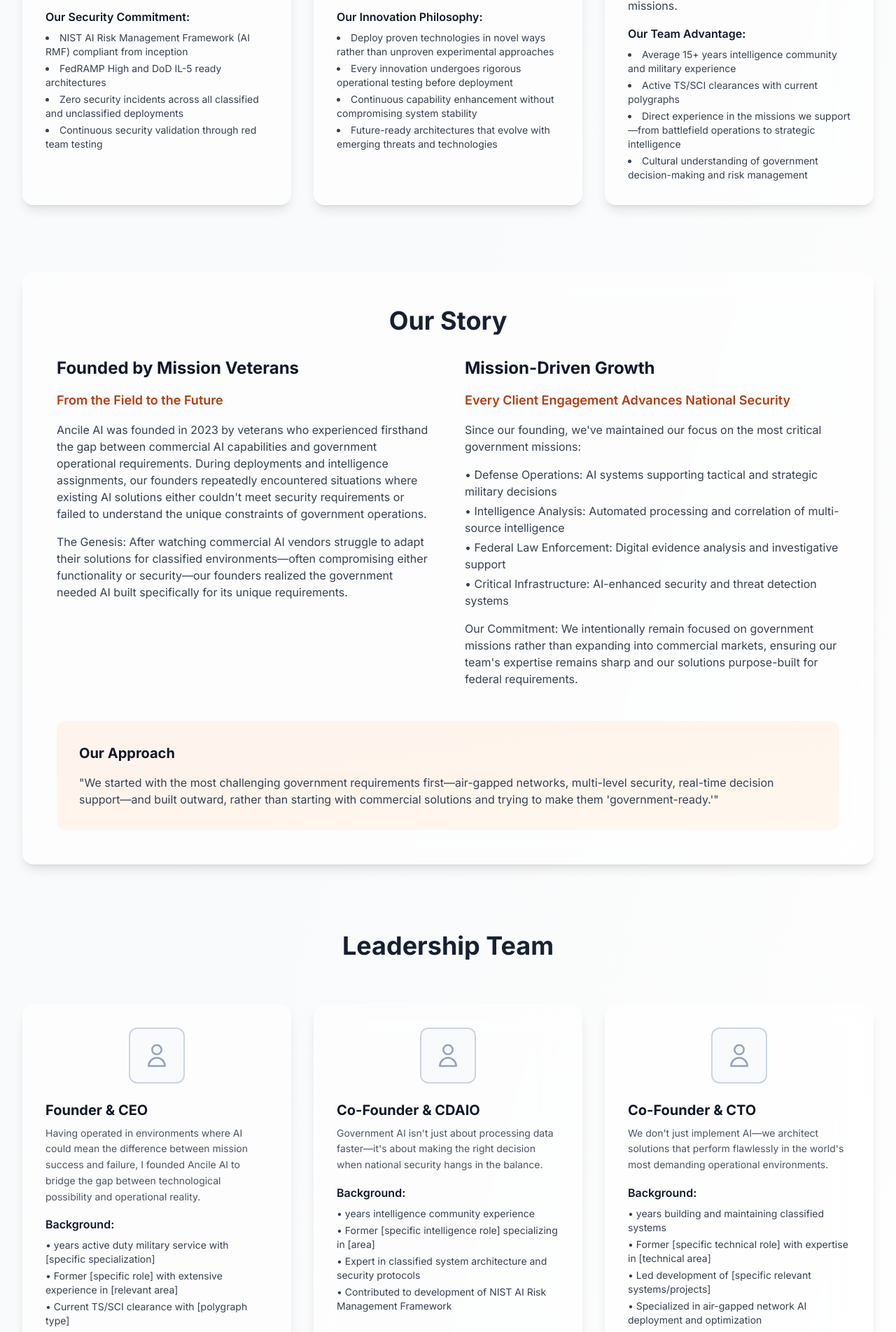
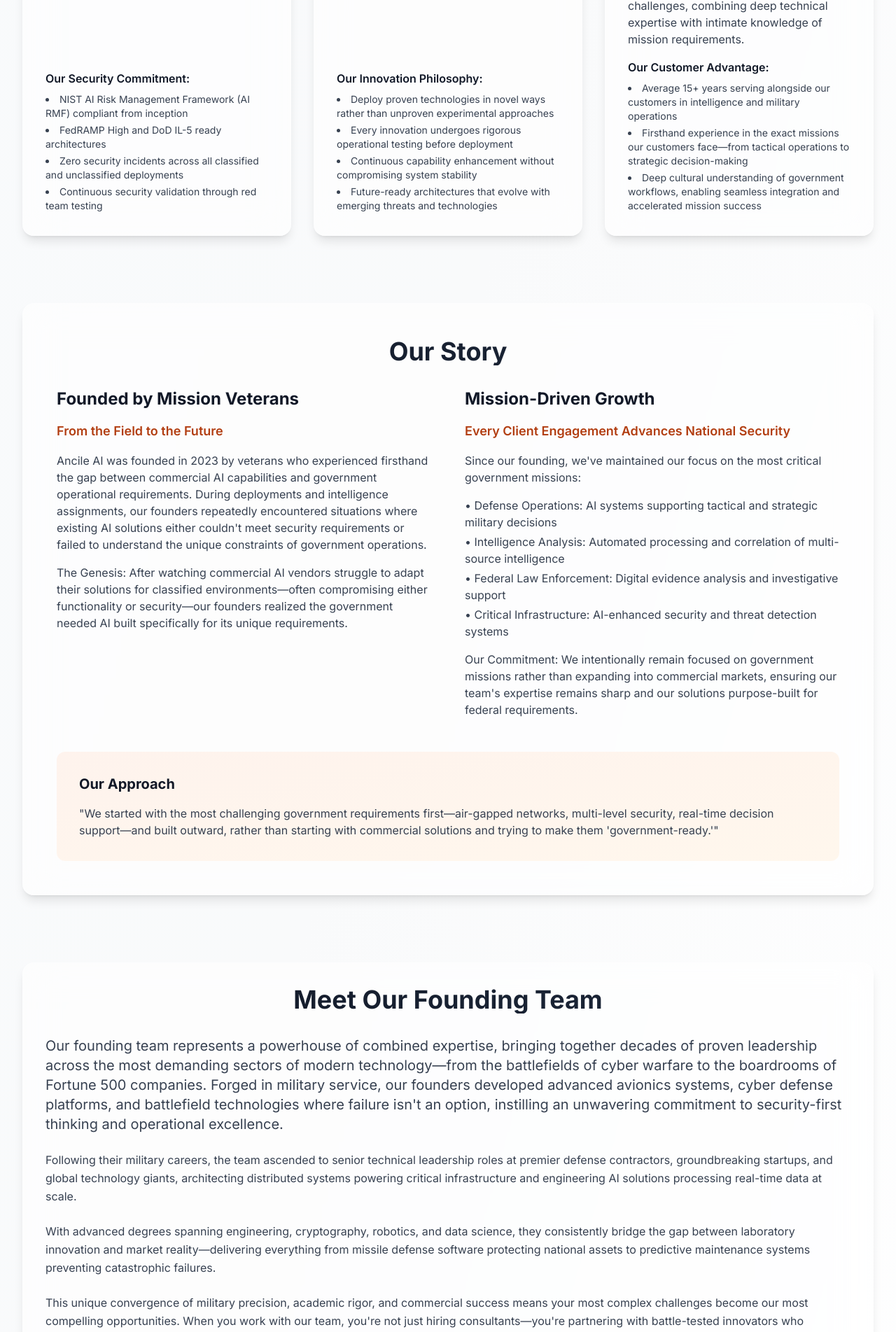
Before and after one commit to ancile-ai-it/ancile_ai, a Next.js app: page /about in a window 1280 px wide. Shown: the part 1813-3716 px from the top of the page at 70% size. Built offline with nearby package versions, Linux system fonts and the light colour scheme.

Commit message:
changed leaders to a section

```diff
--- a/src/app/about/page.tsx
+++ b/src/app/about/page.tsx
@@ -144,8 +144,9 @@
             <h2 className="text-4xl font-bold text-center mb-16 bg-gradient-to-r from-gray-900 to-slate-800 bg-clip-text text-transparent">
               Our Core Values
             </h2>
-            <div className="grid md:grid-cols-3 gap-8">
-              <div className="bg-white/60 backdrop-blur-xl rounded-2xl p-8 border border-white/20 shadow-lg hover:shadow-xl transition-all duration-500 hover:-translate-y-2">
+            <div className="grid md:grid-cols-3 gap-8 items-stretch">
+              <div className="bg-white/60 backdrop-blur-xl rounded-2xl p-8 border border-white/20 shadow-lg hover:shadow-xl transition-all duration-500 hover:-translate-y-2 flex flex-col h-full">
+                <div className="flex-grow">
                   <div className="bg-gradient-to-br from-burnt-orange-600 to-burnt-orange-700 w-16 h-16 rounded-xl flex items-center justify-center mx-auto mb-6">
                     <svg
                       className="w-8 h-8 text-white"
@@ -172,6 +173,7 @@
                     mission integrity as foundational principles—never as
                     afterthoughts.
                   </p>
+                </div>
                 <div className="text-left">
                   <h5 className="font-semibold text-gray-900 mb-2">
                     Our Security Commitment:
@@ -193,7 +195,8 @@
                 </div>
               </div>
 
-              <div className="bg-white/60 backdrop-blur-xl rounded-2xl p-8 border border-white/20 shadow-lg hover:shadow-xl transition-all duration-500 hover:-translate-y-2">
+              <div className="bg-white/60 backdrop-blur-xl rounded-2xl p-8 border border-white/20 shadow-lg hover:shadow-xl transition-all duration-500 hover:-translate-y-2 flex flex-col h-full">
+                <div className="flex-grow">
                   <div className="bg-gradient-to-br from-burnt-orange-700 to-burnt-orange-600 w-16 h-16 rounded-xl flex items-center justify-center mx-auto mb-6">
                     <svg
                       className="w-8 h-8 text-white"
@@ -220,6 +223,7 @@
                     99.9% reliability required for operations where failure means
                     mission compromise.
                   </p>
+                </div>
                 <div className="text-left">
                   <h5 className="font-semibold text-gray-900 mb-2">
                     Our Innovation Philosophy:
@@ -245,7 +249,8 @@
                 </div>
               </div>
 
-              <div className="bg-white/60 backdrop-blur-xl rounded-2xl p-8 border border-white/20 shadow-lg hover:shadow-xl transition-all duration-500 hover:-translate-y-2">
+              <div className="bg-white/60 backdrop-blur-xl rounded-2xl p-8 border border-white/20 shadow-lg hover:shadow-xl transition-all duration-500 hover:-translate-y-2 flex flex-col h-full">
+                <div className="flex-grow">
                   <div className="bg-gradient-to-br from-burnt-orange-600 to-burnt-orange-700 w-16 h-16 rounded-xl flex items-center justify-center mx-auto mb-6">
                     <svg
                       className="w-8 h-8 text-white"
@@ -262,33 +267,35 @@
                     </svg>
                   </div>
                   <h3 className="text-2xl font-bold text-gray-900 mb-4">
-                  Operational Excellence
+                    Customer-Centric
                   </h3>
                   <h4 className="text-lg font-semibold text-burnt-orange-700 mb-3">
-                  Led by Operators, Built for Operators
+                    Mission-First Partners, Purpose-Built Solutions
                   </h4>
                   <p className="text-gray-700 mb-4">
-                  Our veteran-founded team brings unmatched operational
-                  experience, combining deep technical expertise with real-world
-                  understanding of government missions.
+                    Our team leverages unmatched operational experience to deliver
+                    solutions that truly understand and address our customers'
+                    most critical challenges, combining deep technical expertise
+                    with intimate knowledge of mission requirements.
                   </p>
+                </div>
                 <div className="text-left">
                   <h5 className="font-semibold text-gray-900 mb-2">
-                    Our Team Advantage:
+                    Our Customer Advantage:
                   </h5>
                   <ul className="text-gray-700 text-sm space-y-1 list-disc list-inside">
                     <li>
-                      Average 15+ years intelligence community and military
-                      experience
-                    </li>
-                    <li>Active TS/SCI clearances with current polygraphs</li>
-                    <li>
-                      Direct experience in the missions we support—from
-                      battlefield operations to strategic intelligence
+                      Average 15+ years serving alongside our customers in
+                      intelligence and military operations
                     </li>
                     <li>
-                      Cultural understanding of government decision-making and
-                      risk management
+                      Firsthand experience in the exact missions our customers
+                      face—from tactical operations to strategic decision-making
+                    </li>
+                    <li>
+                      Deep cultural understanding of government workflows,
+                      enabling seamless integration and accelerated mission
+                      success
                     </li>
                   </ul>
                 </div>
@@ -382,155 +389,31 @@
             </div>
           </section>
 
-          {/* Leadership Team */}
+          {/* Meet Our Founding Team */}
           <section className="mb-24">
-            <h2 className="text-4xl font-bold text-center mb-16 bg-gradient-to-r from-gray-900 to-slate-800 bg-clip-text text-transparent">
-              Leadership Team
+            <div className="bg-white/60 backdrop-blur-xl rounded-2xl p-8 border border-white/20 shadow-lg">
+              <div className="text-center mb-8">
+                <h2 className="text-4xl font-bold mb-6 bg-gradient-to-r from-gray-900 to-slate-800 bg-clip-text text-transparent">
+                  Meet Our Founding Team
                 </h2>
-
-            <div className="grid md:grid-cols-3 gap-8 mb-16">
-              <div className="bg-white/60 backdrop-blur-xl rounded-2xl p-8 border border-white/20 shadow-lg hover:shadow-xl transition-all duration-500 hover:-translate-y-2">
-                <div className="w-20 h-20 rounded-xl border-2 border-slate-300 bg-slate-50 flex items-center justify-center mx-auto mb-6">
-                  <svg
-                    className="w-10 h-10 text-slate-400"
-                    fill="none"
-                    stroke="currentColor"
-                    viewBox="0 0 24 24"
-                  >
-                    <path
-                      strokeLinecap="round"
-                      strokeLinejoin="round"
-                      strokeWidth={1.5}
-                      d="M16 7a4 4 0 11-8 0 4 4 0 018 0zM12 14a7 7 0 00-7 7h14a7 7 0 00-7-7z"
-                    />
-                  </svg>
-                </div>
-                <h3 className="text-xl font-bold text-gray-900 mb-2">
-                  Founder & CEO
-                </h3>
-                {/* <h4 className="text-lg font-semibold text-burnt-orange-700 mb-3">[Name]</h4> */}
-                {/* <p className="text-slate-700 font-medium mb-4">Former [Military Branch/Agency], [Rank/Position]</p> */}
-                <p className="text-gray-600 text-sm leading-relaxed mb-4">
-                  Having operated in environments where AI could mean the
-                  difference between mission success and failure, I founded
-                  Ancile AI to bridge the gap between technological possibility
-                  and operational reality.
-                </p>
-                <div className="text-left">
-                  <h5 className="font-semibold text-gray-900 mb-2">
-                    Background:
-                  </h5>
-                  <ul className="text-gray-700 text-sm space-y-1">
-                    <li>
-                      • years active duty military service with [specific
-                      specialization]
-                    </li>
-                    <li>
-                      • Former [specific role] with extensive experience in
-                      [relevant area]
-                    </li>
-                    <li>• Current TS/SCI clearance with [polygraph type]</li>
-                    <li>
-                      • Led AI implementation projects for [specific government
-                      agencies/missions]
-                    </li>
-                  </ul>
-                </div>
               </div>
 
-              <div className="bg-white/60 backdrop-blur-xl rounded-2xl p-8 border border-white/20 shadow-lg hover:shadow-xl transition-all duration-500 hover:-translate-y-2">
-                <div className="w-20 h-20 rounded-xl border-2 border-slate-300 bg-slate-50 flex items-center justify-center mx-auto mb-6">
-                  <svg
-                    className="w-10 h-10 text-slate-400"
-                    fill="none"
-                    stroke="currentColor"
-                    viewBox="0 0 24 24"
-                  >
-                    <path
-                      strokeLinecap="round"
-                      strokeLinejoin="round"
-                      strokeWidth={1.5}
-                      d="M16 7a4 4 0 11-8 0 4 4 0 018 0zM12 14a7 7 0 00-7 7h14a7 7 0 00-7-7z"
-                    />
-                  </svg>
-                </div>
-                <h3 className="text-xl font-bold text-gray-900 mb-2">
-                  Co-Founder & CDAIO
-                </h3>
-                {/* <h4 className="text-lg font-semibold text-burnt-orange-700 mb-3">[Name]</h4> */}
-                {/* <p className="text-slate-700 font-medium mb-4">Former [Military Branch/Agency], [Rank/Position]</p> */}
-                <p className="text-gray-600 text-sm leading-relaxed mb-4">
-                  Government AI isn't just about processing data faster—it's
-                  about making the right decision when national security hangs
-                  in the balance.
+              <div className="prose prose-lg mx-auto text-gray-700 leading-relaxed space-y-6">
+                <p className="text-xl">
+                  Our founding team represents a powerhouse of combined expertise, bringing together decades of proven leadership across the most demanding sectors of modern technology—from the battlefields of cyber warfare to the boardrooms of Fortune 500 companies. Forged in military service, our founders developed advanced avionics systems, cyber defense platforms, and battlefield technologies where failure isn't an option, instilling an unwavering commitment to security-first thinking and operational excellence.
                 </p>
-                <div className="text-left">
-                  <h5 className="font-semibold text-gray-900 mb-2">
-                    Background:
-                  </h5>
-                  <ul className="text-gray-700 text-sm space-y-1">
-                    <li>• years intelligence community experience</li>
-                    <li>
-                      • Former [specific intelligence role] specializing in
-                      [area]
-                    </li>
-                    <li>
-                      • Expert in classified system architecture and security
-                      protocols
-                    </li>
-                    <li>
-                      • Contributed to development of NIST AI Risk Management
-                      Framework
-                    </li>
-                  </ul>
-                </div>
-              </div>
 
-              <div className="bg-white/60 backdrop-blur-xl rounded-2xl p-8 border border-white/20 shadow-lg hover:shadow-xl transition-all duration-500 hover:-translate-y-2">
-                <div className="w-20 h-20 rounded-xl border-2 border-slate-300 bg-slate-50 flex items-center justify-center mx-auto mb-6">
-                  <svg
-                    className="w-10 h-10 text-slate-400"
-                    fill="none"
-                    stroke="currentColor"
-                    viewBox="0 0 24 24"
-                  >
-                    <path
-                      strokeLinecap="round"
-                      strokeLinejoin="round"
-                      strokeWidth={1.5}
-                      d="M16 7a4 4 0 11-8 0 4 4 0 018 0zM12 14a7 7 0 00-7 7h14a7 7 0 00-7-7z"
-                    />
-                  </svg>
-                </div>
-                <h3 className="text-xl font-bold text-gray-900 mb-2">
-                  Co-Founder & CTO
-                </h3>
-                {/* <h4 className="text-lg font-semibold text-burnt-orange-700 mb-3">[Name]</h4> */}
-                {/* <p className="text-slate-700 font-medium mb-4">Former [Military Branch], Systems Architect</p> */}
-                <p className="text-gray-600 text-sm leading-relaxed mb-4">
-                  We don't just implement AI—we architect solutions that perform
-                  flawlessly in the world's most demanding operational
-                  environments.
+                <p>
+                  Following their military careers, the team ascended to senior technical leadership roles at premier defense contractors, groundbreaking startups, and global technology giants, architecting distributed systems powering critical infrastructure and engineering AI solutions processing real-time data at scale.
                 </p>
-                <div className="text-left">
-                  <h5 className="font-semibold text-gray-900 mb-2">
-                    Background:
-                  </h5>
-                  <ul className="text-gray-700 text-sm space-y-1">
-                    <li>• years building and maintaining classified systems</li>
-                    <li>
-                      • Former [specific technical role] with expertise in
-                      [technical area]
-                    </li>
-                    <li>
-                      • Led development of [specific relevant systems/projects]
-                    </li>
-                    <li>
-                      • Specialized in air-gapped network AI deployment and
-                      optimization
-                    </li>
-                  </ul>
-                </div>
+
+                <p>
+                  With advanced degrees spanning engineering, cryptography, robotics, and data science, they consistently bridge the gap between laboratory innovation and market reality—delivering everything from missile defense software protecting national assets to predictive maintenance systems preventing catastrophic failures.
+                </p>
+
+                <p>
+                  This unique convergence of military precision, academic rigor, and commercial success means your most complex challenges become our most compelling opportunities. When you work with our team, you're not just hiring consultants—you're partnering with battle-tested innovators who understand that in today's rapidly evolving landscape, the difference between leading and following often comes down to having the right expertise at the right moment.
+                </p>
               </div>
             </div>
           </section>
```
Lines whose indentation alone changed are shown as unchanged.
